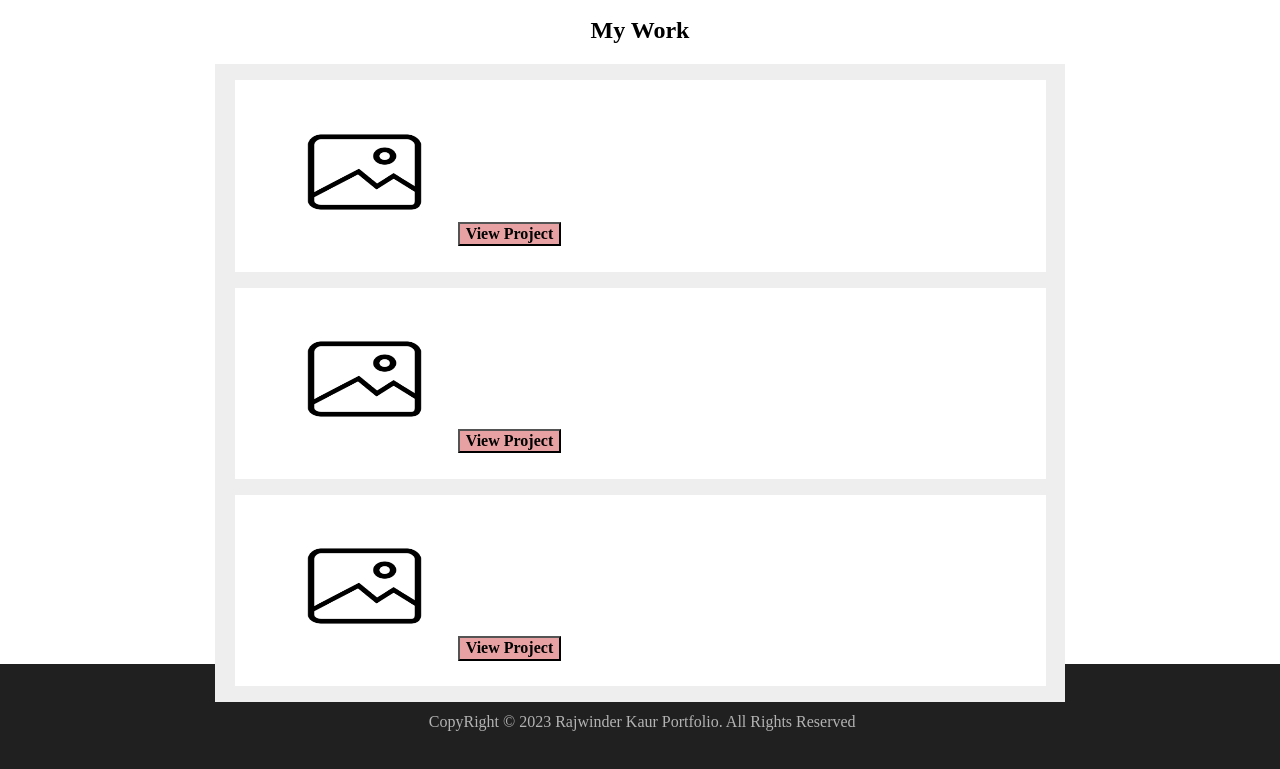
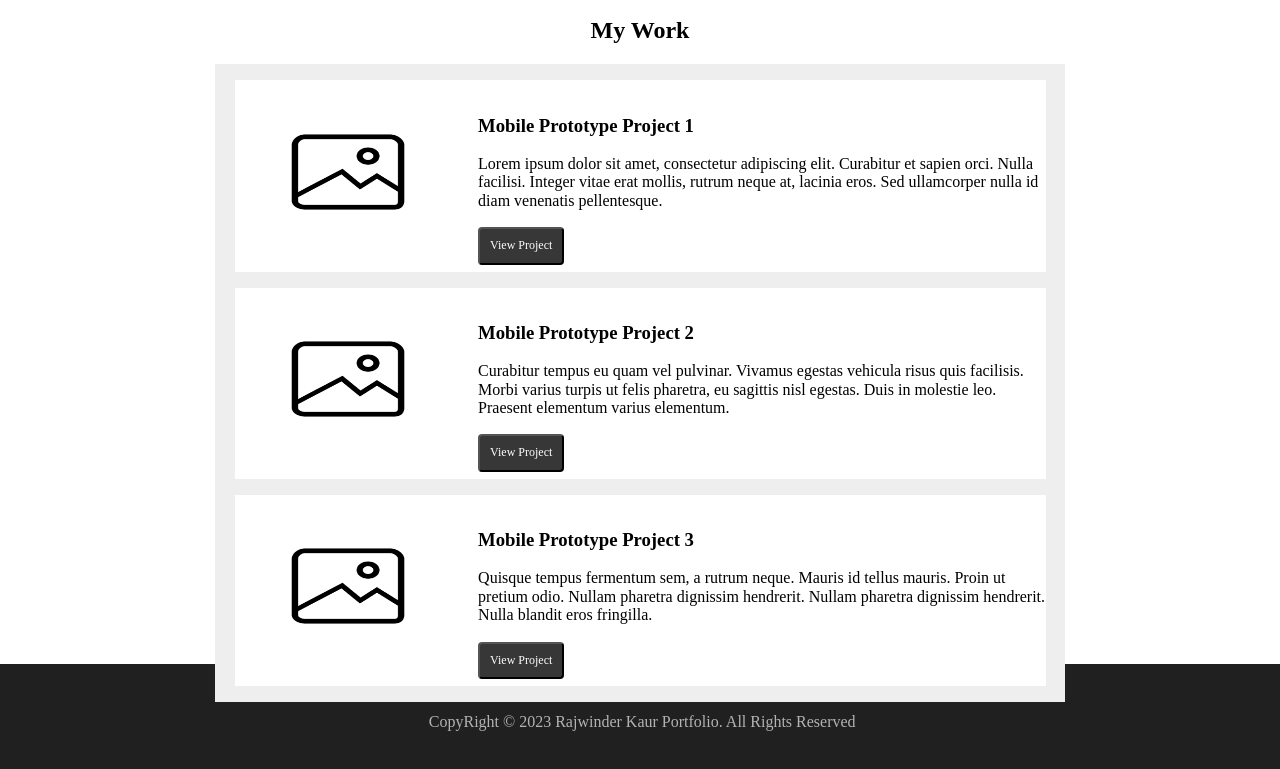
Before and after one commit to rsandhu04/uxui19, a plain HTML site: page index.html in a window 1280 px wide. Shown: the part 1041-1810 px from the top of the page. Drawn offline with nearby package versions, Linux system fonts and the light colour scheme.

Commit message:
css changes

```diff
--- a/css/layout.css
+++ b/css/layout.css
@@ -120,9 +120,30 @@
 
 button
 {
+	padding: 15px;
+    background-color: #373738;
+    color: white;
+    font-size: 15px;
+    border-radius: 4px;
+	margin-top: 40px;
+	transition-duration: 0.4s;
+    cursor: pointer;
+}
+button:hover
+{
 	background-color: #E7A1A2;
-	font-weight: bold;
-	margin-top: 90px;
+    color: white;
+}
+.button1
+{
+	padding: 10px;
+    background-color: #373738;
+    color: white;
+    font-size: 12px;
+    border-radius: 4px;
+	margin-top: 1px;
+	transition-duration: 0.4s;
+    cursor: pointer;
 }
 
 #left-side h2
@@ -210,7 +231,7 @@ button
 		border: none;
 
 		padding:0;
-		margin-left:5%;
+		margin-left:3%;
 		margin-top:3%;
 }
 
@@ -234,7 +255,7 @@ button
 		border: none;
 
 		padding:0;
-		margin-left:5%;
+		margin-left:3%;
 		margin-top:3%;
 }
 #work-c
@@ -254,20 +275,38 @@ button
 		border: none;
 
 		padding:0;
-		margin-left:5%;
+		margin-left:3%;
 		margin-top:3%;
 }
 
-#testimonials blockquote {
-  width: 47%;
-  margin: 16px 0;
-  text-align: justify;
+#project-a
+{
+	width: 70%;
+	height: 30%;
+	background-color: white;
+	margin-top: 1.9%;
+	float: right;
 }
-
-#testimonials blockquote p {
-  font-style: italic;
+#project-a button
+{
+    float:left;
 }
-
+#project-b
+{
+	width: 70%;
+	height: 30%;
+	background-color: white;
+	margin-top: 1.9%;
+	float: right;
+}
+#project-c
+{
+	width: 70%;
+	height: 30%;
+	background-color: white;
+	margin-top: 1.9%;
+	float: right;
+}
 
 
 .footer {
--- a/index.html
+++ b/index.html
@@ -7,6 +7,7 @@
       rel="stylesheet">
     <link href="https://cdnjs.cloudflare.com/ajax/libs/normalize/4.2.0/normalize.min.css" rel="stylesheet" />
     <link href="css/layout.css" rel="stylesheet" />
+	<script src="js/index.js"></script>
   </head>
   <body>
 
@@ -33,14 +34,28 @@
 				<h2>Hello, My name is <span class="span-col">Rajwinder Kaur</span></h2>
 		        <h3> I'm a UI/UX Designer</h3>
                 <p>
-                We give you the information that you need to make the best choices about your fitness.
+                Lorem ipsum dolor sit amet, consectetur adipiscing elit. Curabitur et sapien orci.
                 </p>
                 <button>Download Resume!</button>
+				<a href="file:///C:/Users/rkaur/Downloads/UI_UX_20/index.html">
+				<button class="button button2">View Case Study</button>
+				</a>
 
 			</div>
 	  <div id="right-side">
 
-			 <img src="images/myimage.png" alt="My Image">
+
+			<img src="images/myimage.png" id="myImage"
+				onmouseout="this.src='images/myimage.png'"
+				onmouseover="this.src='images/myname.png'"
+
+				onmouseenter="biggerImg(this)";
+				onmouseleave="originalImg(this)";
+
+				class="imgMiddleC";
+
+				/>
+
 
 
 	  </div>
@@ -78,15 +93,33 @@
 		<div id="container-a">
         <div id="work-a">
 		<img src="images/img.png" alt="Image">
-		 <button>View Project</button>
+		<div id="project-a">
+		<h3>Mobile Prototype Project 1</h3>
+		<p>
+            Lorem ipsum dolor sit amet, consectetur adipiscing elit. Curabitur et sapien orci. Nulla facilisi. Integer vitae erat mollis, rutrum neque at, lacinia eros. Sed ullamcorper nulla id diam venenatis pellentesque.
+         </p>
+		 <button class="button button1">View Project</button>
           </div>
+		  </div>
 		<div id="work-b">
 		<img src="images/img.png" alt="Image">
-		<button>View Project</button>
-		</div>
+		<div id="project-b">
+		<h3>Mobile Prototype Project 2</h3>
+		<p>
+            Curabitur tempus eu quam vel pulvinar. Vivamus egestas vehicula risus quis facilisis. Morbi varius turpis ut felis pharetra, eu sagittis nisl egestas. Duis in molestie leo. Praesent elementum varius elementum.
+         </p>
+		 <button class="button button1">View Project</button>
+          </div>
+		  </div>
 		<div id="work-c">
 		<img src="images/img.png" alt="Image">
-		<button>View Project</button>
+		<div id="project-c">
+		<h3>Mobile Prototype Project 3</h3>
+		<p>
+            Quisque tempus fermentum sem, a rutrum neque. Mauris id tellus mauris. Proin ut pretium odio. Nullam pharetra dignissim hendrerit.  Nullam pharetra dignissim hendrerit. Nulla blandit eros fringilla.
+         </p>
+		<button class="button button1">View Project</button>
+		</div>
 		</div>
 		</div>
          </section>
--- /dev/null
+++ b/js/index.js
@@ -0,0 +1,17 @@
+function biggerImg(x)
+	{
+	x.style.height="250%";
+	x.style.width="280%";
+	document.getElementById("myname").style.left = "20%";
+	document.getElementById("myname").style.top = "5%";
+
+	}
+
+function originalImg(x)
+	{
+	x.style.height="410%";
+	x.style.width="300%";
+	document.getElementById("myimage").style.left = "20%";
+	document.getElementById("myimage").style.top = "50%";
+
+	}
```
Also changed, not shown: images/myname.png (added).
